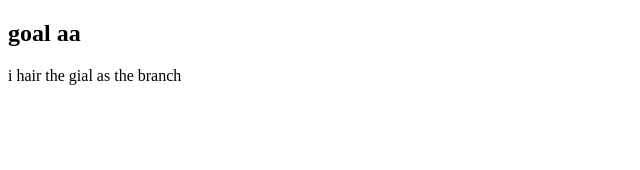
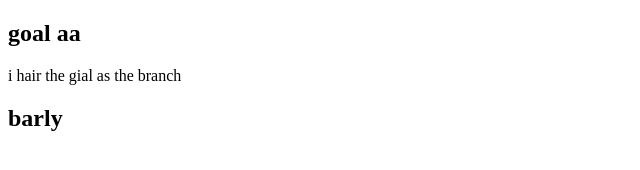
Before and after one commit to dineshdevzone/mergeconflict, a plain HTML site: page index.html in a window 1280 px wide. Shown: the full height of the page, 0-640 px from the left. Drawn offline with Linux system fonts and the light colour scheme.

Commit message:
branch 1 done fully

```diff
--- a/index.html
+++ b/index.html
@@ -9,6 +9,7 @@
     <div class="div">
         <h2>goal aa</h2>
         <p>i hair the gial as the branch</p>
+        <h2>barly</h2>
     </div>
 </body>
 </html>
```
